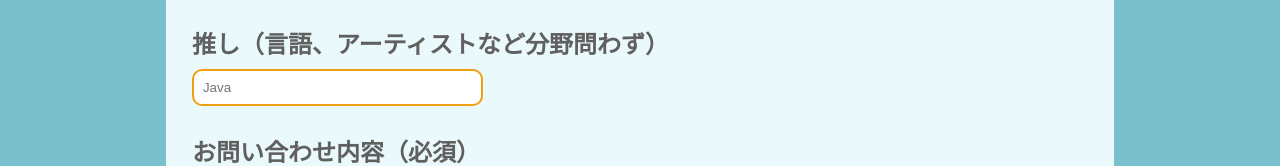
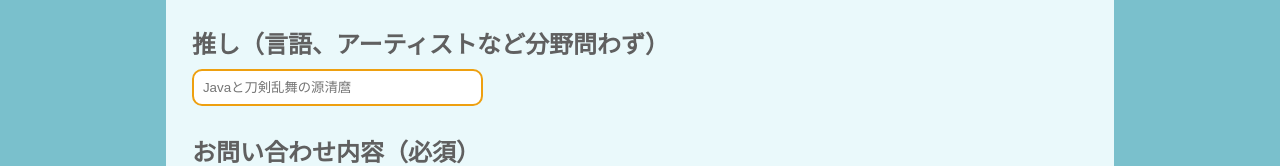
Before and after one commit to Piyopanman/piyopanman-frontend-next, a Next.js app: page /contact in a window 1280 px wide. Shown: the part 524-690 px from the top of the page. Built offline with nearby package versions, Linux system fonts and the light colour scheme.

Commit message:
お問い合わせのplaceholder修正

```diff
--- a/pages/contact/index.tsx
+++ b/pages/contact/index.tsx
@@ -54,7 +54,12 @@ const ContactIndex: NextPage = () => {
           />
           <br></br>
           <h2>推し（言語、アーティストなど分野問わず）</h2>
-          <input type="text" name="oshi" ref={register} placeholder="Java" />
+          <input
+            type="text"
+            name="oshi"
+            ref={register}
+            placeholder="Javaと刀剣乱舞の源清麿"
+          />
           <br></br>
           <h2>お問い合わせ内容（必須）</h2>
           <textarea
```
